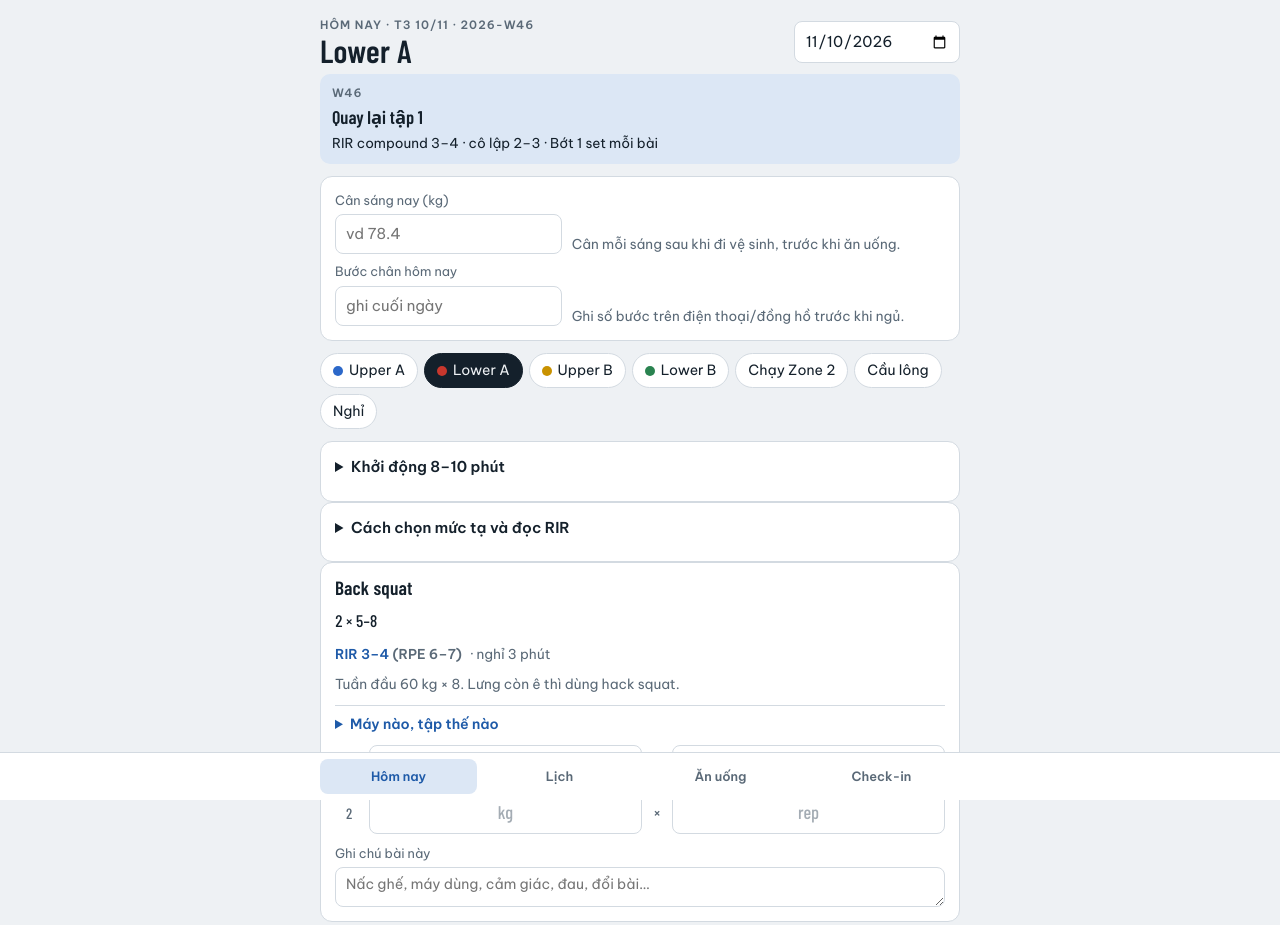
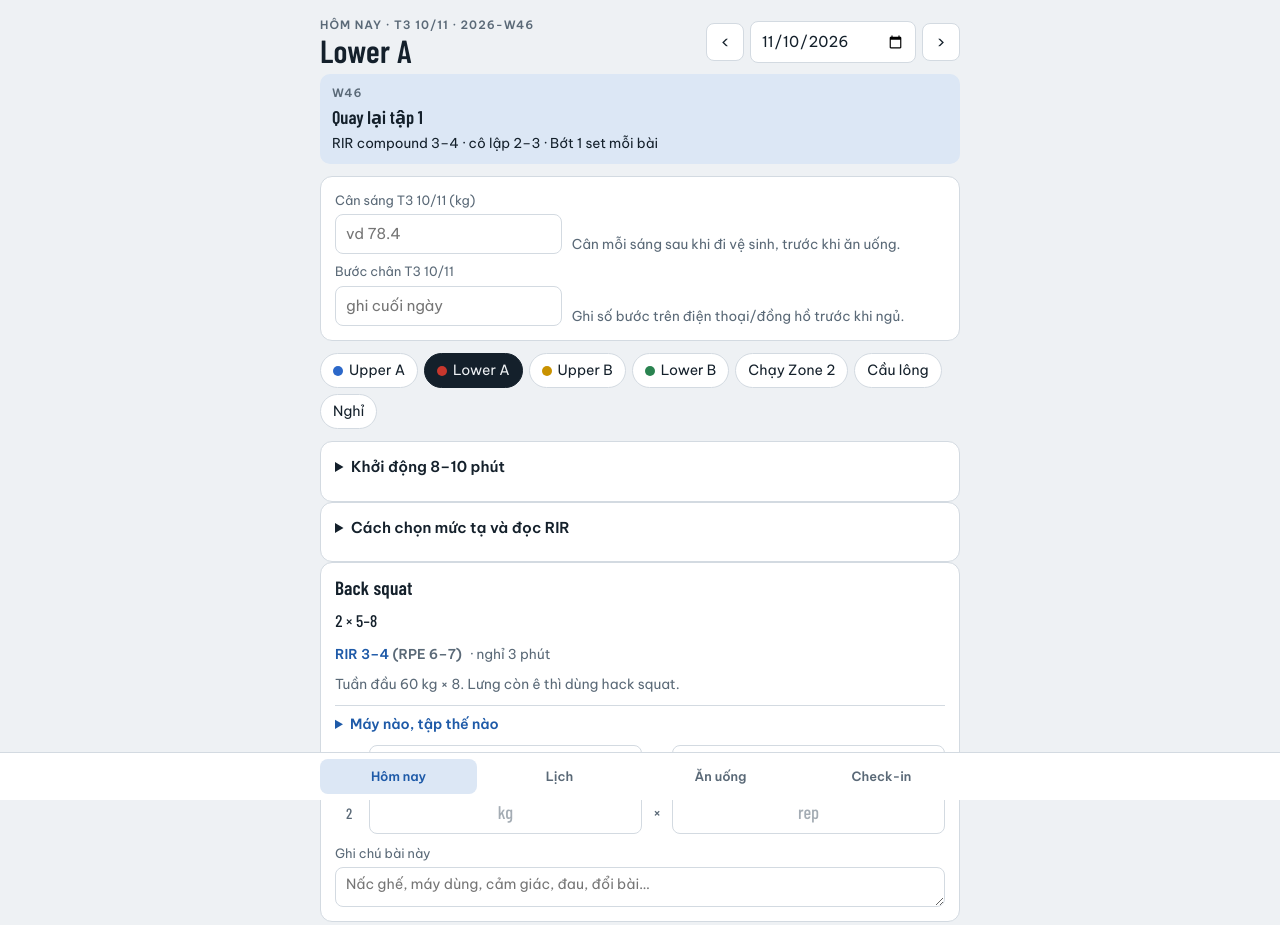
Before and after one commit to huynhduc1007/lichtap, a plain HTML site: page index.html in a window 1280 px wide. Shown: the top 925 px of the page. Drawn offline with nearby package versions, Linux system fonts and the light colour scheme.

Commit message:
Nut chuyen ngay, ghi ro ngay tren o can/buoc chan
Co-Authored-By: Claude Opus 5.5 <noreply@anthropic.com>

```diff
--- a/index.html
+++ b/index.html
@@ -163,7 +163,11 @@ nav.tabs a[aria-current="page"]{color:var(--accent);background:var(--accent-soft
             <p class="eyebrow" id="today-label">Hôm nay</p>
             <h1 id="today-title">Buổi tập</h1>
           </div>
-          <input type="date" id="pick-date" aria-label="Ngày tập" style="width:auto">
+          <div class="row" style="gap:6px">
+            <button class="iconbtn" id="day-prev" aria-label="Ngày trước">‹</button>
+            <input type="date" id="pick-date" aria-label="Ngày tập" style="width:auto">
+            <button class="iconbtn" id="day-next" aria-label="Ngày sau">›</button>
+          </div>
         </div>
         <div class="phase" id="phase-box"></div>
       </div>
@@ -781,11 +785,11 @@ function renderToday(){
  $('phase-box').innerHTML=pb;
 
  const w=S.weights[curDate]; $('w-today').value=w==null?'':w;
- $('w-today').previousElementSibling.textContent=curDate===TODAY?'Cân sáng nay (kg)':'Cân sáng '+dm(curDate)+' (kg)';
+ $('w-today').previousElementSibling.textContent='Cân sáng '+DOW[d.getDay()]+' '+dm(curDate)+' (kg)';
  const mon=monday(curDate); const vals=[];for(let i=0;i<7;i++){const v=num(S.weights[addDays(mon,i)]);if(!isNaN(v))vals.push(v);}
  $('w-today-avg').textContent=vals.length?('TB tuần này: '+(vals.reduce((a,b)=>a+b,0)/vals.length).toFixed(2)+' kg ('+vals.length+' ngày)'):'Cân mỗi sáng sau khi đi vệ sinh, trước khi ăn uống.';
  const st=S.steps[curDate]; $('st-today').value=st==null?'':st;
- $('st-today').previousElementSibling.textContent=curDate===TODAY?'Bước chân hôm nay':'Bước chân '+dm(curDate);
+ $('st-today').previousElementSibling.textContent='Bước chân '+DOW[d.getDay()]+' '+dm(curDate);
  $('st-today-avg').textContent=stepAvgText(mon);
 
  $('type-chips').innerHTML=CHIP_ORDER.filter(t=>t!=='FB'||ph.mode==='busy'||d.getDate()<=7||curType==='FB').map(t=>{const m=PROGRAM[t]||OTHER[t];const dot=PROGRAM[t]?'<span class="dot plate-'+m.plate+'"></span>':'';
@@ -864,6 +868,9 @@ $('session').addEventListener('input',e=>{
 });
 $('type-chips').addEventListener('click',e=>{const b=e.target.closest('[data-type]');if(!b)return;curType=b.dataset.type;renderToday();});
 $('pick-date').addEventListener('change',e=>{if(!e.target.value)return;curDate=e.target.value;curType=defaultType(curDate);renderToday();});
+function goDay(n){curDate=addDays(curDate,n);curType=defaultType(curDate);renderToday();}
+$('day-prev').addEventListener('click',()=>goDay(-1));
+$('day-next').addEventListener('click',()=>goDay(1));
 $('w-today').addEventListener('input',e=>{const v=e.target.value.trim();if(v)S.weights[curDate]=v;else delete S.weights[curDate];save();
  const mon=monday(curDate);const vals=[];for(let i=0;i<7;i++){const x=num(S.weights[addDays(mon,i)]);if(!isNaN(x))vals.push(x);}
  $('w-today-avg').textContent=vals.length?('TB tuần này: '+(vals.reduce((a,b)=>a+b,0)/vals.length).toFixed(2)+' kg ('+vals.length+' ngày)'):'';});
```
